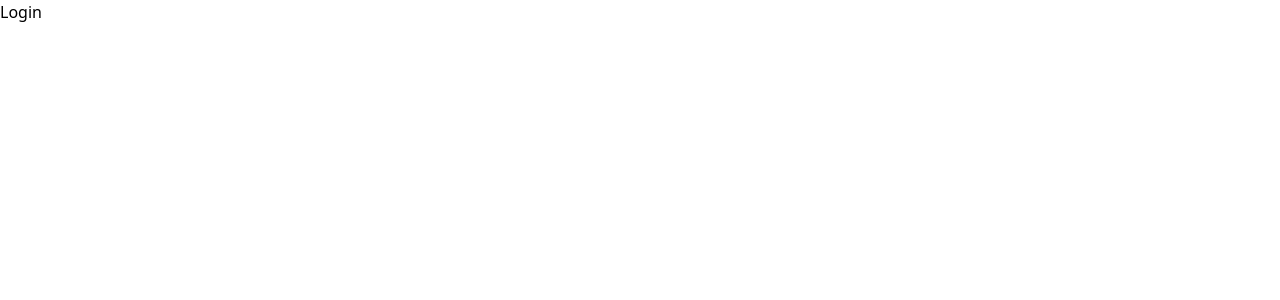
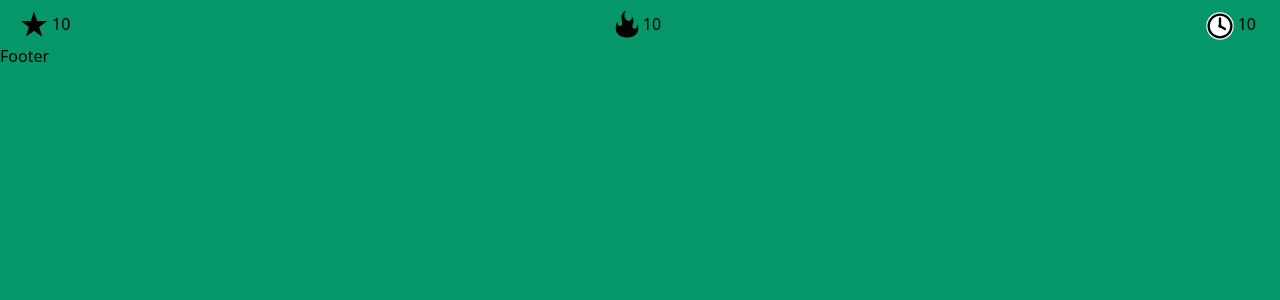
Before and after one commit to madCakes/Fasting_app, a React (Vite) app: page / in a window 1280 px wide. Shown: the top 300 px of the page. Built offline with nearby package versions, Linux system fonts and the light colour scheme.

Commit message:
update imports, routes

```diff
--- a/src/App.jsx
+++ b/src/App.jsx
@@ -1,16 +1,19 @@
 import React from "react";
 import { Routes, Route } from "react-router-dom";
 
-import * as Pages from "./pages";
+import { Home, Login, Entry } from "./pages";
 import { DataProvider } from "./context";
+import ProtectedRoute from "./routes";
 
 function App() {
   return (
     <DataProvider>
       <Routes>
-        <Route index element={<Pages.Login />}></Route>
-        <Route path="/home" element={<Pages.Home />}></Route>
-        <Route path="/entry" element={<Pages.Entry />}></Route>
+        <Route path="/" element={<ProtectedRoute redirectTo="/login" />}>
+          <Route index element={<Home />}></Route>
+          <Route path="/entry" element={<Entry />}></Route>
+        </Route>
+        <Route path="/login" element={<Login />}></Route>
         <Route path="*" element={<h1>Uh Oh...</h1>}></Route>
       </Routes>
     </DataProvider>
```
